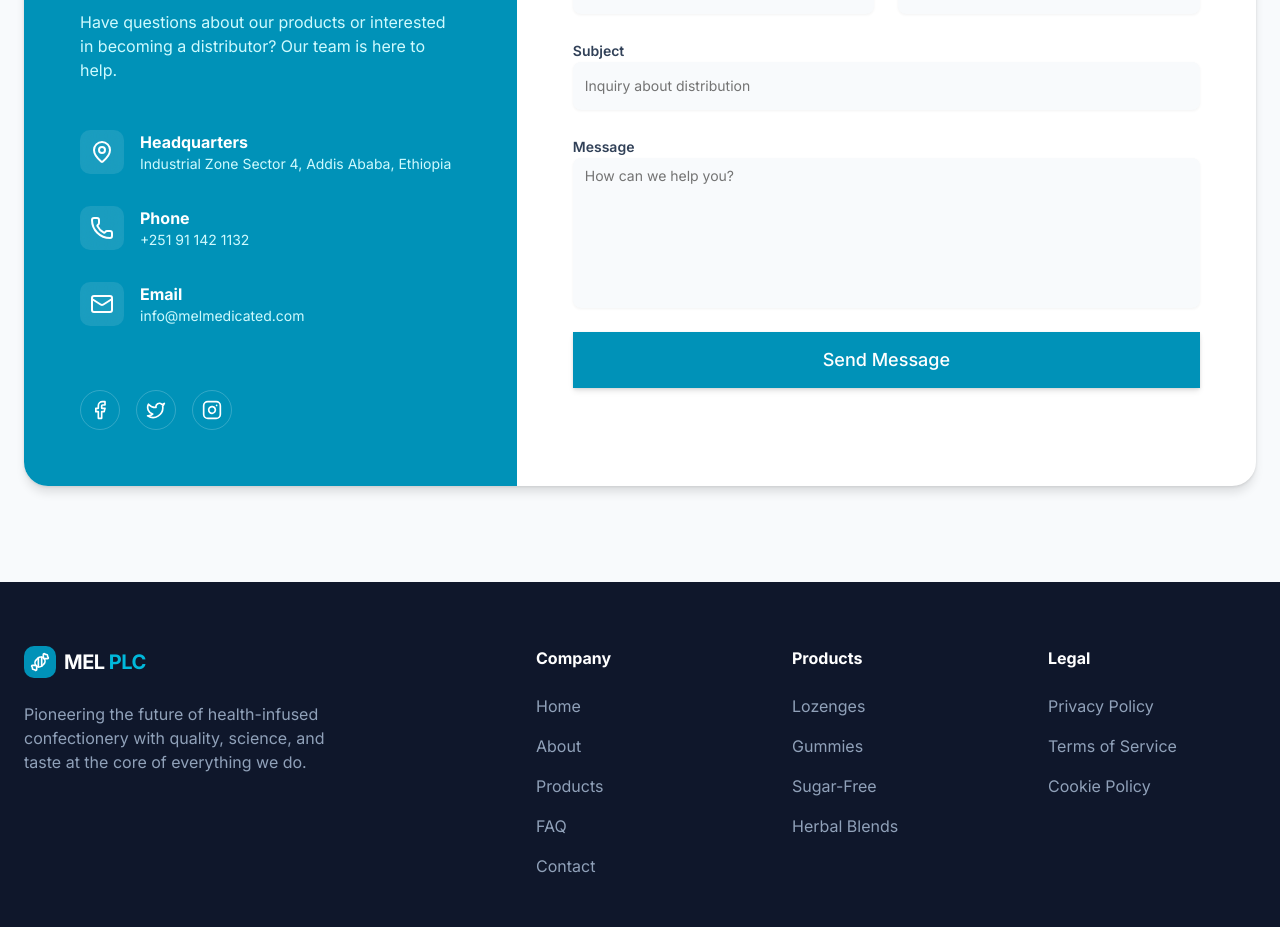
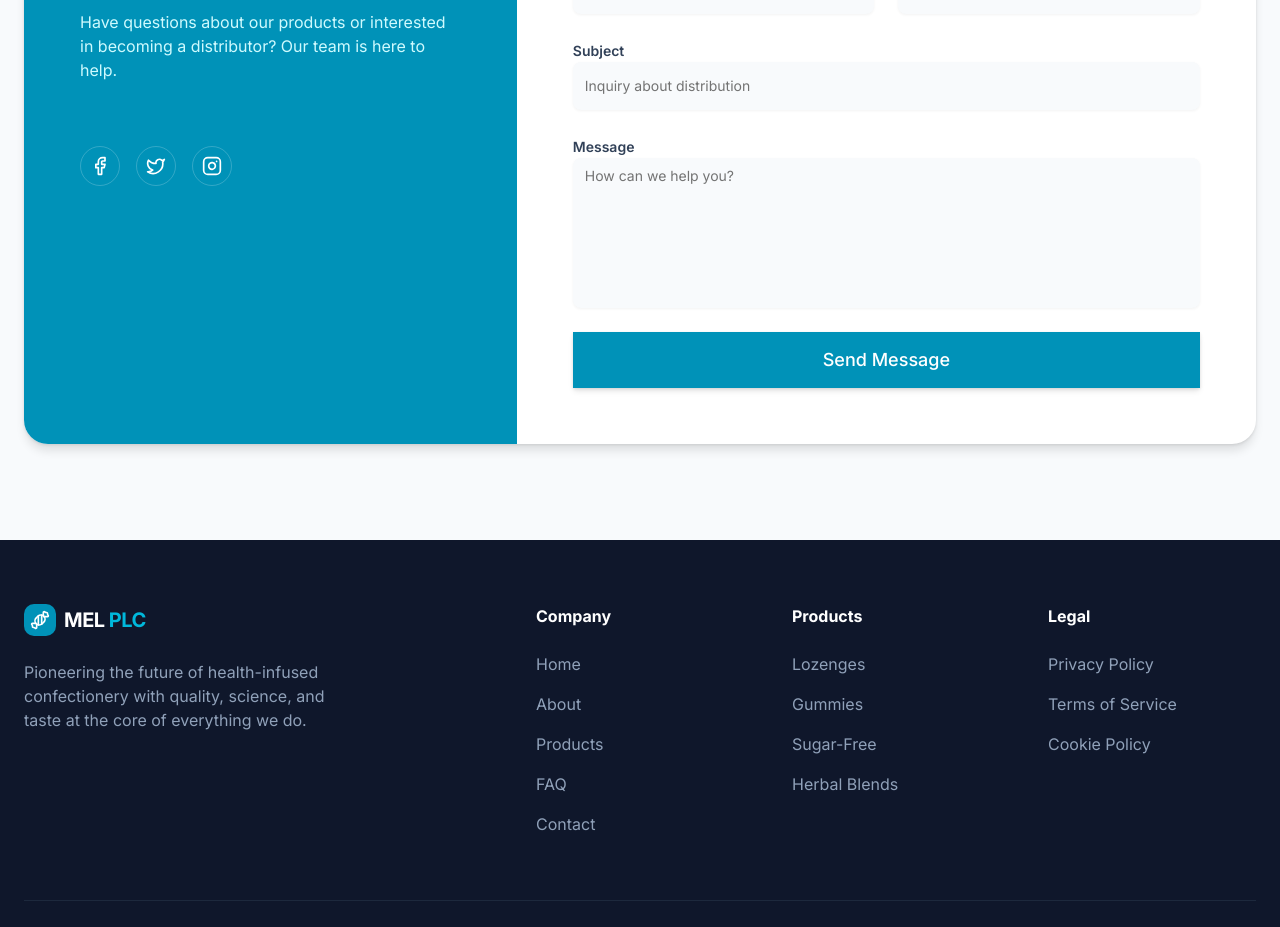
Before and after one commit to kitessafikadu/mel, a React (Vite) app: page / in a window 1280 px wide. Shown: the part 3720-4647 px from the top of the page. Built offline with nearby package versions, Linux system fonts and the light colour scheme.

Commit message:
update contacts section

```diff
--- a/src/components/contact.tsx
+++ b/src/components/contact.tsx
@@ -4,14 +4,7 @@ import { Input } from "@/components/ui/input";
 import { Textarea } from "@/components/ui/textarea";
 import { Button } from "@/components/ui/button";
 
-import {
-  MapPin,
-  Phone,
-  Mail,
-  Instagram,
-  Facebook,
-  Twitter,
-} from "lucide-react";
+import { Instagram, Facebook, Twitter } from "lucide-react";
 
 export default function Contact() {
   const [isSubmitting, setIsSubmitting] = useState(false);
@@ -53,41 +46,6 @@ export default function Contact() {
                 Have questions about our products or interested in becoming a
                 distributor? Our team is here to help.
               </p>
-
-              <div className="space-y-8">
-                <div className="flex items-start gap-4">
-                  <div className="bg-white/10 p-2.5 rounded-lg backdrop-blur-md">
-                    <MapPin className="w-6 h-6" />
-                  </div>
-                  <div>
-                    <p className="font-bold">Headquarters</p>
-                    <p className="text-cyan-100 text-sm">
-                      Industrial Zone Sector 4, Addis Ababa, Ethiopia
-                    </p>
-                  </div>
-                </div>
-                <div className="flex items-start gap-4">
-                  <div className="bg-white/10 p-2.5 rounded-lg backdrop-blur-md">
-                    <Phone className="w-6 h-6" />
-                  </div>
-                  <div>
-                    <p className="font-bold">Phone</p>
-                    <p className="text-cyan-100 text-sm">+251 91 142 1132</p>
-                  </div>
-                </div>
-                <div className="flex items-start gap-4">
-                  <div className="bg-white/10 p-2.5 rounded-lg backdrop-blur-md">
-                    <Mail className="w-6 h-6" />
-                  </div>
-                  <div>
-                    <p className="font-bold">Email</p>
-                    <p className="text-cyan-100 text-sm">
-                      info@melmedicated.com
-                    </p>
-                  </div>
-                </div>
-              </div>
-
               <div className="flex gap-4 mt-16">
                 {[Facebook, Twitter, Instagram].map((Icon, i) => (
                   <a
```
